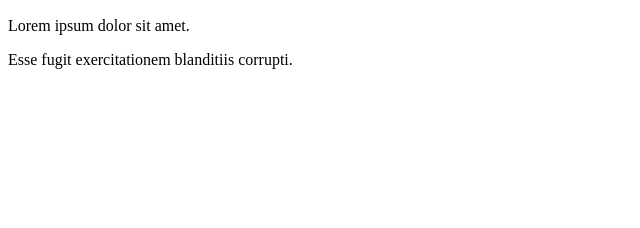
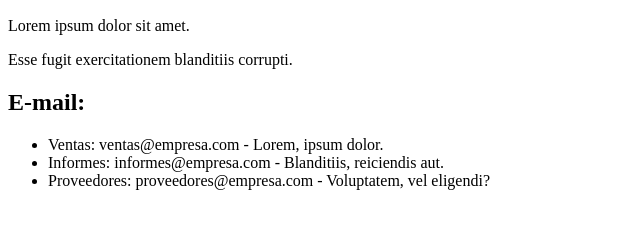
Before and after one commit to jdrjuan/sitio-web, a plain HTML site: page contacto.html in a window 1280 px wide. Shown: the part 136-364 px from the top of the page, without its empty margins (0-640 px from the left). Drawn offline with Linux system fonts and the light colour scheme.

Commit message:
Agrega direcciones de email a contacto.html
Direcciones agregadas de departamentos de ventas, informes y proveedores.

```diff
--- a/contacto.html
+++ b/contacto.html
@@ -14,5 +14,11 @@
     <h2>Teléfonos</h2>
     <p>Lorem ipsum dolor sit amet.</p>
     <p>Esse fugit exercitationem blanditiis corrupti.</p>
+    <h2>E-mail:</h2>
+    <ul>
+        <li>Ventas: ventas@empresa.com - Lorem, ipsum dolor.</li>
+        <li>Informes: informes@empresa.com - Blanditiis, reiciendis aut.</li>
+        <li>Proveedores: proveedores@empresa.com - Voluptatem, vel eligendi?</li>
+    </ul>
 </body>
 </html>
```
